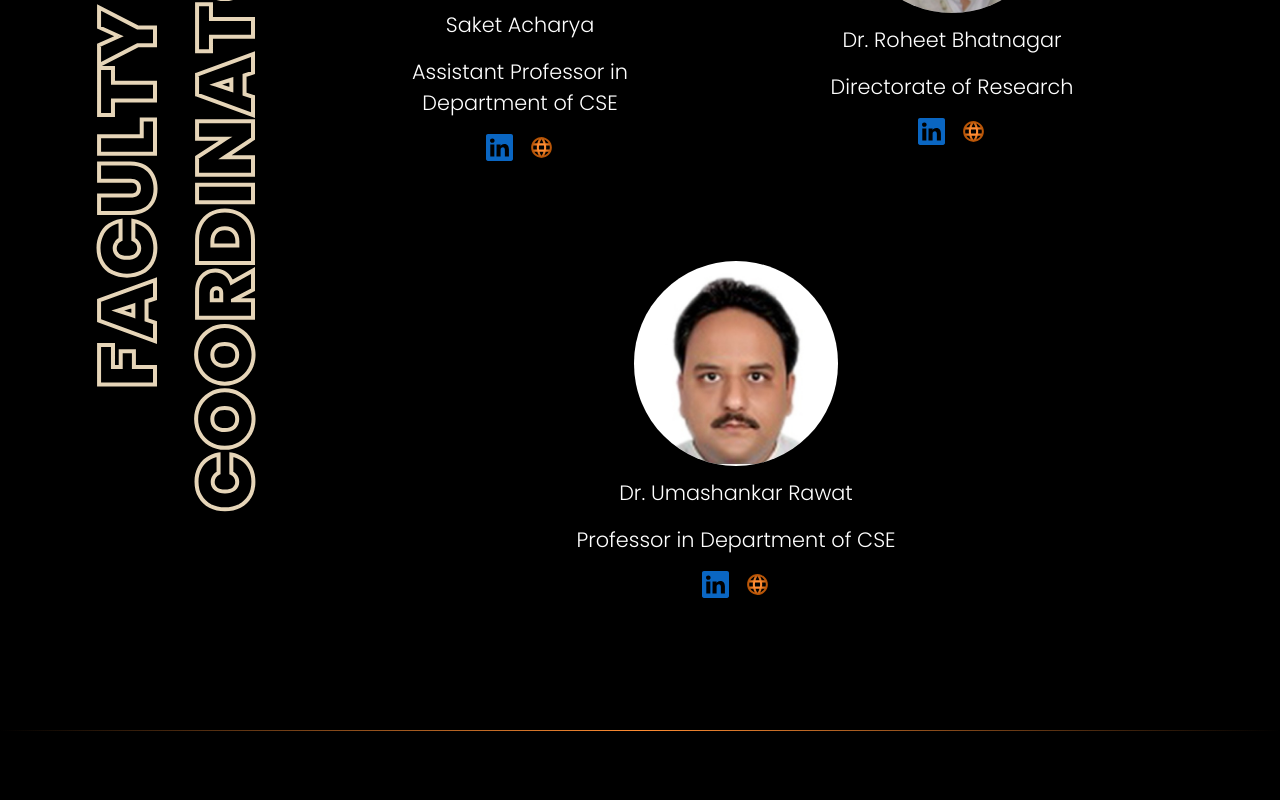
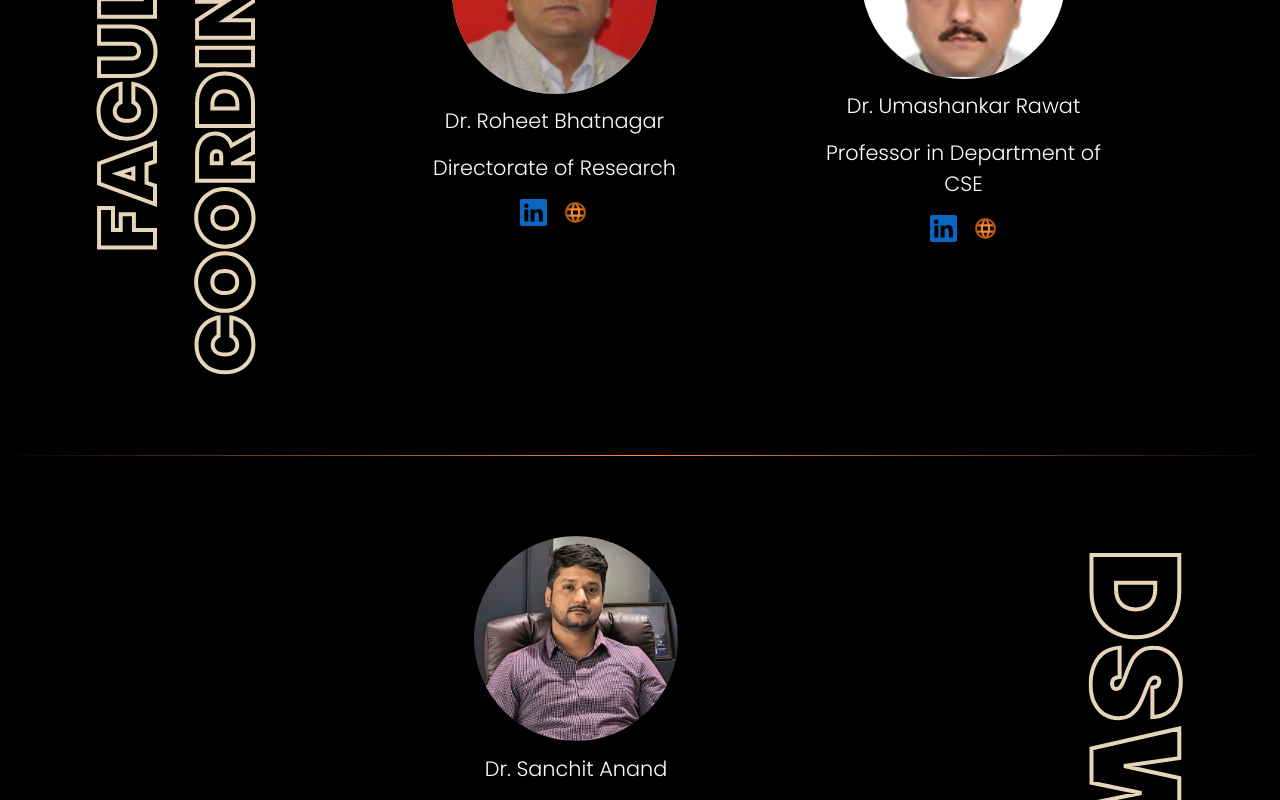
Before and after one commit to WebDevCSC/Club-Website, a React (Create React App) app: page /team in a window 1280 px wide. Shown: the part 620-1420 px from the top of the page. Built offline with nearby package versions, Linux system fonts and the light colour scheme; a web font is replaced by a local one.

Commit message:
DSW (#15)

```diff
--- a/package.json
+++ b/package.json
@@ -7,7 +7,7 @@
     "@testing-library/jest-dom": "^5.11.4",
     "@testing-library/react": "^11.1.0",
     "@testing-library/user-event": "^12.1.10",
-    "node-sass": "^6.0.1",
+    "node-sass": "^8.0.0",
     "react": "^17.0.2",
     "react-carousel-minimal": "^1.4.1",
     "react-dom": "^17.0.2",
--- a/src/constants/data.js
+++ b/src/constants/data.js
@@ -2,14 +2,14 @@
 import images from "./images";
 
 const facultyCoordinator = [
-  {
-    name: "Saket Acharya",
-    post: "Assistant Professor in Department of CSE",
-    linkedin: "https://www.linkedin.com/in/saket-acharya-3b368854/",
-    website:
-      "https://jaipur.manipal.edu/muj/academics/institution-list/foe/schools-faculty/faculty-list/Saket-Acharya.html",
-    imgUrl: images.acharya,
-  },
+  // {
+  //   name: "Saket Acharya",
+  //   post: "Assistant Professor in Department of CSE",
+  //   linkedin: "https://www.linkedin.com/in/saket-acharya-3b368854/",
+  //   website:
+  //     "https://jaipur.manipal.edu/muj/academics/institution-list/foe/schools-faculty/faculty-list/Saket-Acharya.html",
+  //   imgUrl: images.acharya,
+  // },
   {
     name: "Dr. Roheet Bhatnagar",
     post: "Directorate of Research",
@@ -30,12 +30,12 @@ const facultyCoordinator = [
 
 const dsw = [
   {
-    name: "Dr. Arun Kumar Poonia",
+    name: "Dr. Sanchit Anand",
     post: "Assistant Director, Directorate of Student's Welfare",
-    linkedin: "https://www.linkedin.com/in/dr-arun-kumar-poonia-634b6513/",
+    linkedin: "https://www.linkedin.com/in/dr-sanchit-anand-4a9112105/",
     website:
       "https://jaipur.manipal.edu/foa/schools-faculty/faculty-list/Arun-Kumar-Poonia.html",
-    imgUrl: images.pooniya,
+    imgUrl: images.sanchit,
   },
 ];
 
--- a/src/constants/images.js
+++ b/src/constants/images.js
@@ -3,6 +3,7 @@ import acharya from "../assets/Team/FacultyCoordinator/SaketAcharya.jpg";
 import rawat from "../assets/Team/FacultyCoordinator/DrUmashankarRawat.jpg";
 import bhatnagar from "../assets/Team/FacultyCoordinator/DrRohitBhatnagar.jpg";
 import pooniya from "../assets/Team/DSW/ArunKumarPooniya.jpg";
+import sanchit from "../assets/Team/DSW/SanchitAnand.jpg"
 import tushar from "../assets/Team/Executive/Tushar.jpg";
 import aryan from "../assets/Team/Executive/Aryan.jpg";
 import aditya from "../assets/Team/Executive/Aditya.jpg";
@@ -27,11 +28,13 @@ import lovish from "../assets/Team/DeputyCore/Lovish.jpg";
 import utkarsh from "../assets/Team/DeputyCore/Utkarsh.jpg";
 import vidhanshi from "../assets/Team/DeputyCore/Vidhanshi.jpg";
 
+
 export default {
   acharya,
   rawat,
   bhatnagar,
   pooniya,
+  sanchit,
   tushar,
   aryan,
   homedeep,
--- a/src/containers/facultyCoordinator/FacultyCoordinator.scss
+++ b/src/containers/facultyCoordinator/FacultyCoordinator.scss
@@ -39,7 +39,7 @@
 
 .team__faculty-all {
   display: flex;
-  justify-content: space-between;
+  justify-content: center;
   align-items: center;
   flex-wrap: wrap;
 
```
Also changed, not shown: .gitpod.yml, src/assets/Team/DSW/SanchitAnand.jpg (added), 1 other file (tests, documents, lock files or other folders).
